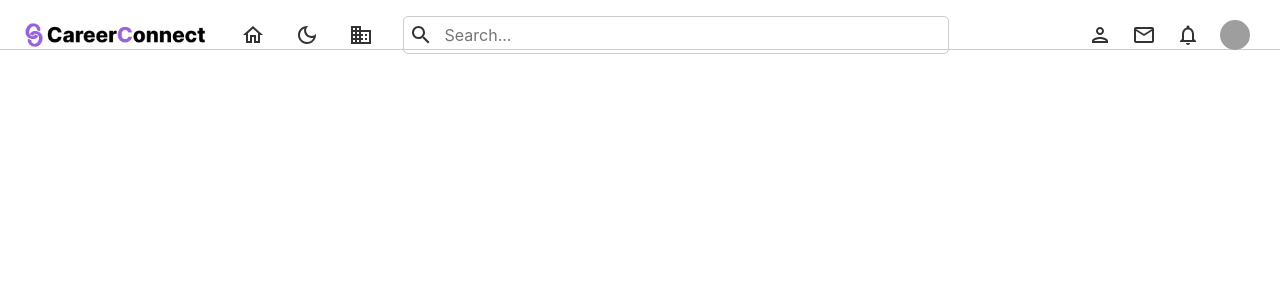
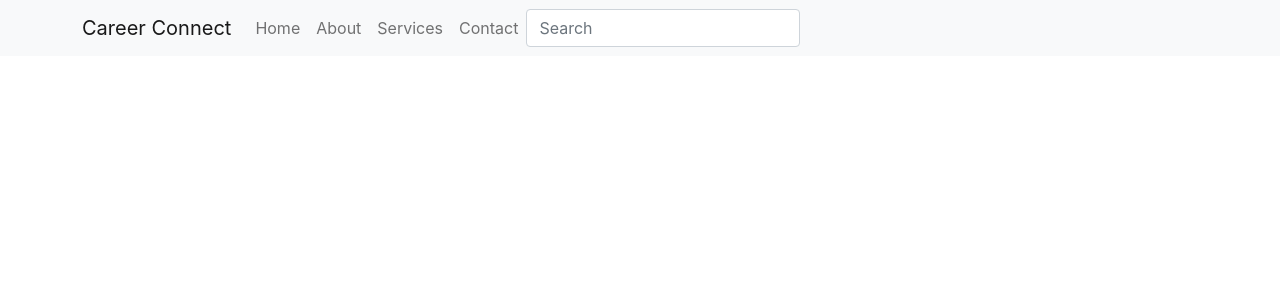
Before and after one commit to HarshitaPatel12/careerConnect, a React (Create React App) app: page /navbar in a window 1280 px wide. Shown: the top 300 px of the page. Built offline with nearby package versions, Linux system fonts and the light colour scheme; no server answers; grey boxes are pictures that could not be loaded.

Commit message:
navbar code

```diff
--- a/src/Components/navbar/Navbar.jsx
+++ b/src/Components/navbar/Navbar.jsx
@@ -1,111 +1,61 @@
-import "../navbar/navbar.css";
-import React, { useState, useRef } from 'react';
+
+import React from 'react';
 import HomeOutlinedIcon from "@mui/icons-material/HomeOutlined";
-import DarkModeOutlinedIcon from "@mui/icons-material/DarkModeOutlined";
-import WbSunnyOutlinedIcon from "@mui/icons-material/WbSunnyOutlined";
-import GridViewOutlinedIcon from "@mui/icons-material/GridViewOutlined";
-import NotificationsOutlinedIcon from "@mui/icons-material/NotificationsOutlined";
-import EmailOutlinedIcon from "@mui/icons-material/EmailOutlined";
-import PersonOutlinedIcon from "@mui/icons-material/PersonOutlined";
-import SearchOutlinedIcon from "@mui/icons-material/SearchOutlined";
-import BusinessOutlinedIcon from '@mui/icons-material/BusinessOutlined';
-import { Link } from "react-router-dom";
-import { useContext } from "react";
-import { DarkModeContext } from "../context/darkModeContext";
-// import { AuthContext } from "../context/authContext";
-import lightLogo from "../../assets/CareerConnect-black-logo.png";
-import darkLogo from "../../assets/CareerConnect-white-logo.png"
-import { useNavigate } from "react-router-dom";
-import { useDispatch, useSelector } from "react-redux";
-import { useEffect } from "react";
-import { getProfileById } from "../../store/action/action";
-import API_URL from "../../service";
-import IMAGE_PATH from "../../service";
 
 const Navbar = () => {
-  const { toggle, darkMode } = useContext(DarkModeContext);
-  // const { currentUser } = useContext(AuthContext);
-  const dispatch = useDispatch();
+  return (
+    <nav className="navbar navbar-expand-lg navbar-light bg-light">
+      <div className="container">
+        <a className="navbar-brand" href="#">
+          Career Connect
+        </a>
+        <button
+          className="navbar-toggler"
+          type="button"
+          data-toggle="collapse"
+          data-target="#navbarNav"
+          aria-controls="navbarNav"
+          aria-expanded="false"
+          aria-label="Toggle navigation"
+        >
+          <span className="navbar-toggler-icon"></span>
+        </button>
+        <div className="collapse navbar-collapse" id="navbarNav">
+          <ul className="navbar-nav ml-auto">
+            <li className="nav-item">
+              <a className="nav-link" href="#">
+                Home
+              </a>
+            </li>
+            <li className="nav-item">
+              <a className="nav-link" href="#">
+                About
+              </a>
+            </li>
+            <li className="nav-item">
+              <a className="nav-link" href="#">
+                Services
+              </a>
+            </li>
+            <li className="nav-item">
+              <a className="nav-link" href="#">
+                Contact
+              </a>
+            </li>
+          </ul>
 
-  const profileData = useSelector((state) => state.user.readOneUser);
-  const [username, setusername] = useState(" ");
-
-  useEffect(() => {
-    const data = {
-      id: localStorage.getItem("user_id"),
-    };
-
-    dispatch(getProfileById(API_URL, data));
-  }, [dispatch]);
-
-  useEffect(() => {
-    if (profileData !== null && profileData !== undefined) {
-      if (
-        profileData.readOneUser !== null &&
-        profileData.readOneUser !== undefined
-      ) {
-        const data = profileData.readOneUser;
-        setusername(data.username);
-
-
-      }
-    }
-  }, [profileData]);
-
- const navigate = useNavigate()
- const handleProfile =()=>{
-  navigate("/profile");
- }
- const handleHome =()=>{
-  navigate("/");
- }
- const handlePost =()=>{
-  navigate("/profile/:id");
- }
-  return (
-    <div className={`navbar ${darkMode ? 'dark-mode' : ''}`} style={{ background: darkMode ? '#333' : '#fff', color: darkMode ? '#fff' : '#333' }}>
-    <div className="left">
-        {/* <Link to="/" style={{ textDecoration: "none" }}>
-        <img className="cclogo" src={logo} alt="" />
-
-        </Link> */}
-          {darkMode ? (
-          <img className="cclogo" src={darkLogo} alt=""  />
-        ) : (
-          <img className="cclogo" src={lightLogo} alt=""  />
-        )}
-        <HomeOutlinedIcon onClick={handleHome} />
-        {darkMode ? (
-          <WbSunnyOutlinedIcon onClick={toggle} />
-        ) : (
-          <DarkModeOutlinedIcon onClick={toggle} />
-        )}
-        <BusinessOutlinedIcon onClick={handlePost} />
-        <div className="search">
-          <SearchOutlinedIcon />
-          <input type="text" placeholder="Search..." />
+          {/* Add the search box */}
+          <form className="form-inline my-2 my-lg-0 ml-auto">
+            <input
+              className="form-control mr-sm-2"
+              type="search"
+              placeholder="Search"
+              aria-label="Search"
+            />
+          </form>
         </div>
       </div>
-      <div className="right">
-
-        <PersonOutlinedIcon onClick={handleProfile} />
-        <EmailOutlinedIcon />
-        <NotificationsOutlinedIcon />
-        <div className="user">
-        <img
-    src={
-      profileData?.readOneUser?.profilePic
-        ? IMAGE_PATH + "user/" + profileData.readOneUser.profilePic
-        : "defaultImagePath"
-    }
-    alt="sunil"
-    className="chat_profile"
-  />
-          <span>{profileData && profileData.username}</span>
-        </div>
-
-      </div>
-    </div>
+    </nav>
   );
 };
 
```
